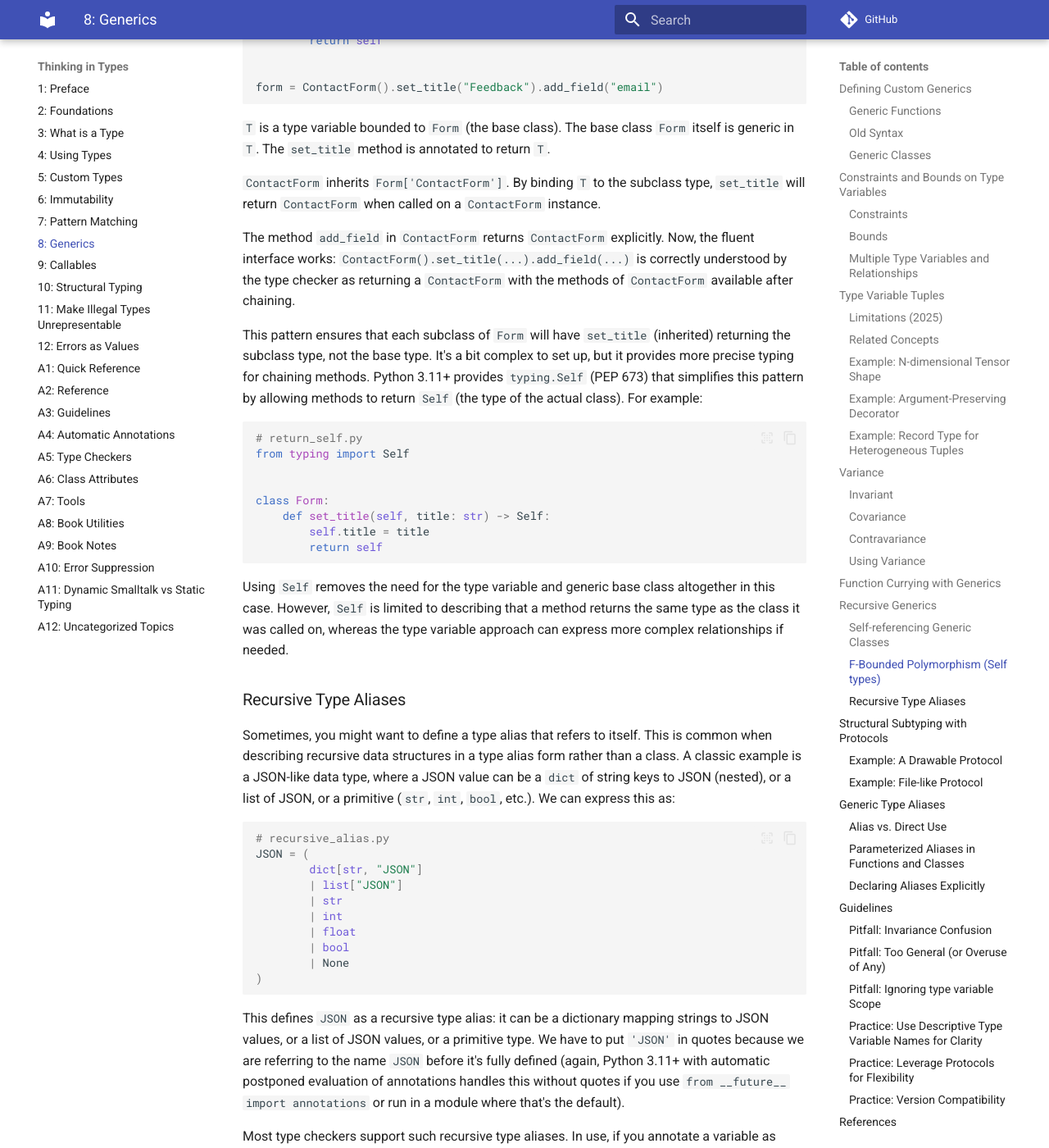
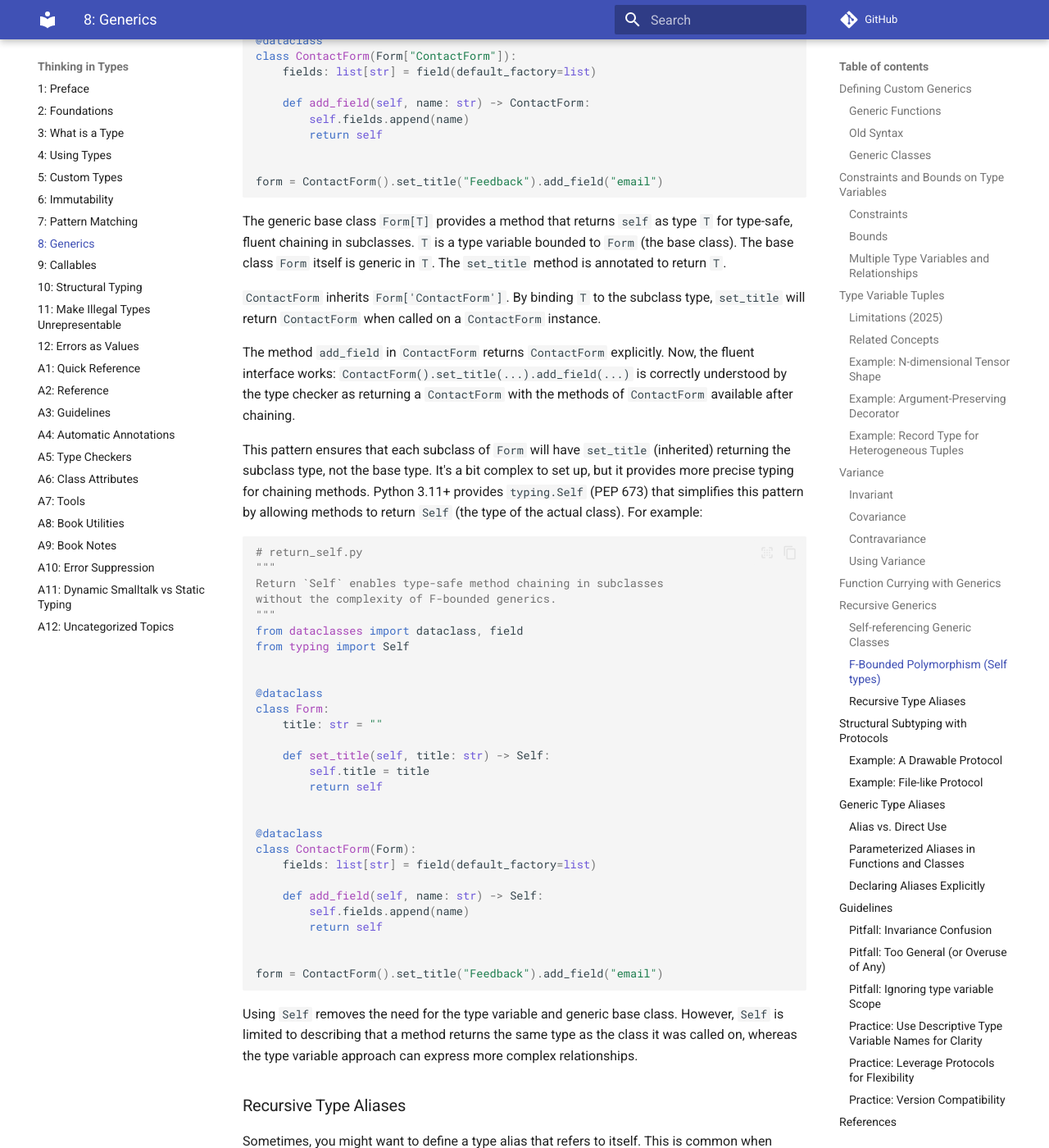
Before and after one commit to ThinkingInTypes/ThinkingInTypes.github.io, an MkDocs documentation site: the page built from Chapters/C08_Generics.md, in a window 1280 px wide and 1400 px high, scrolled down 13593 px. Shown: the whole window at 82% size. Built offline with MkDocs 1.6.1 and Material for MkDocs 9.7.7, drawn with Linux system fonts in a browser that asks for light colours; comment, search, counter and statistics services are not loaded; some of the changed text lies outside the part shown.

Commit message:
more modernized generics

````diff
--- a/Chapters/C08_Generics.md
+++ b/Chapters/C08_Generics.md
@@ -621,17 +621,23 @@ Consider a base class that should return an instance of the subclass in a method
 # f_bounded_polymorphism.py
 from __future__ import annotations
 
-
-class Form[T]:
-    def set_title(self: T, title: str) -> T:
-        self.title = title
-        return self
+from dataclasses import dataclass, field
+from typing import cast
 
 
+@dataclass
+class Form[T]:
+    title: str = ""
+
+    def set_title(self, title: str) -> T:
+        self.title = title
+        # Returns self as type T for fluent chaining:
+        return cast(T, self)
+
+
+@dataclass
 class ContactForm(Form["ContactForm"]):
-    def __init__(self):
-        self.title = ""
-        self.fields = []
+    fields: list[str] = field(default_factory=list)
 
     def add_field(self, name: str) -> ContactForm:
         self.fields.append(name)
@@ -641,6 +647,7 @@ class ContactForm(Form["ContactForm"]):
 form = ContactForm().set_title("Feedback").add_field("email")
 ```
 
+The generic base class `Form[T]` provides a method that returns `self` as type `T` for type-safe, fluent chaining in subclasses.
 `T` is a type variable bounded to `Form` (the base class).
 The base class `Form` itself is generic in `T`.
 The `set_title` method is annotated to return `T`.
@@ -660,18 +667,38 @@ For example:
 
 ```python
 # return_self.py
+"""
+Return `Self` enables type-safe method chaining in subclasses
+without the complexity of F-bounded generics.
+"""
+from dataclasses import dataclass, field
 from typing import Self
 
 
+@dataclass
 class Form:
+    title: str = ""
+
     def set_title(self, title: str) -> Self:
         self.title = title
         return self
+
+
+@dataclass
+class ContactForm(Form):
+    fields: list[str] = field(default_factory=list)
+
+    def add_field(self, name: str) -> Self:
+        self.fields.append(name)
+        return self
+
+
+form = ContactForm().set_title("Feedback").add_field("email")
 ```
 
-Using `Self` removes the need for the type variable and generic base class altogether in this case.
+Using `Self` removes the need for the type variable and generic base class.
 However, `Self` is limited to describing that a method returns the same type as the class it was called on, whereas the
-type variable approach can express more complex relationships if needed.
+type variable approach can express more complex relationships.
 
 ### Recursive Type Aliases
 
````
Also changed, not shown: other parts of Chapters/C08_Generics.md (+3 -5 lines).
